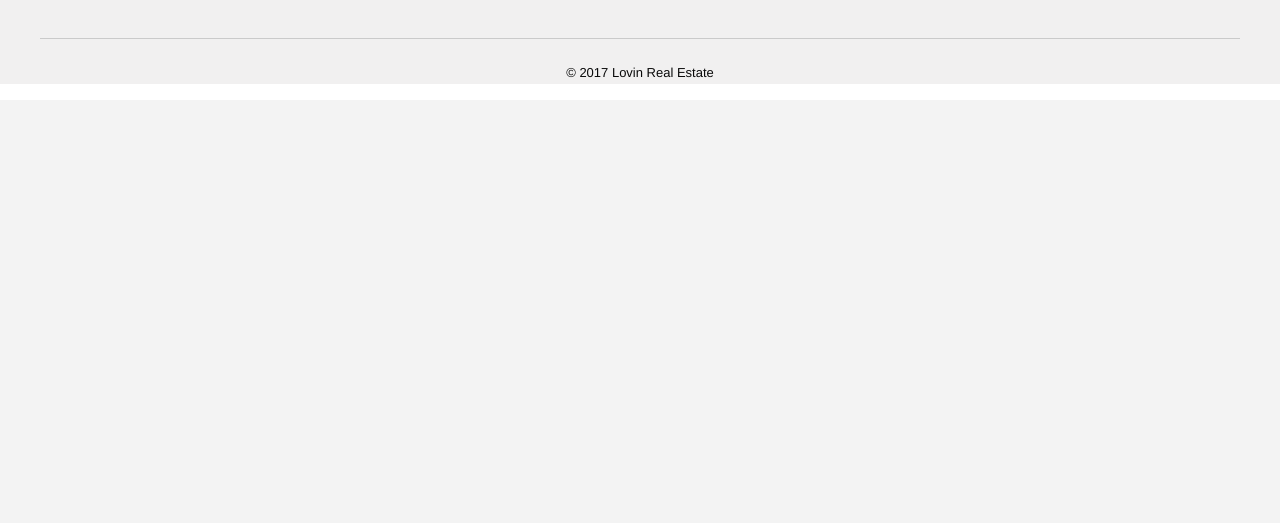
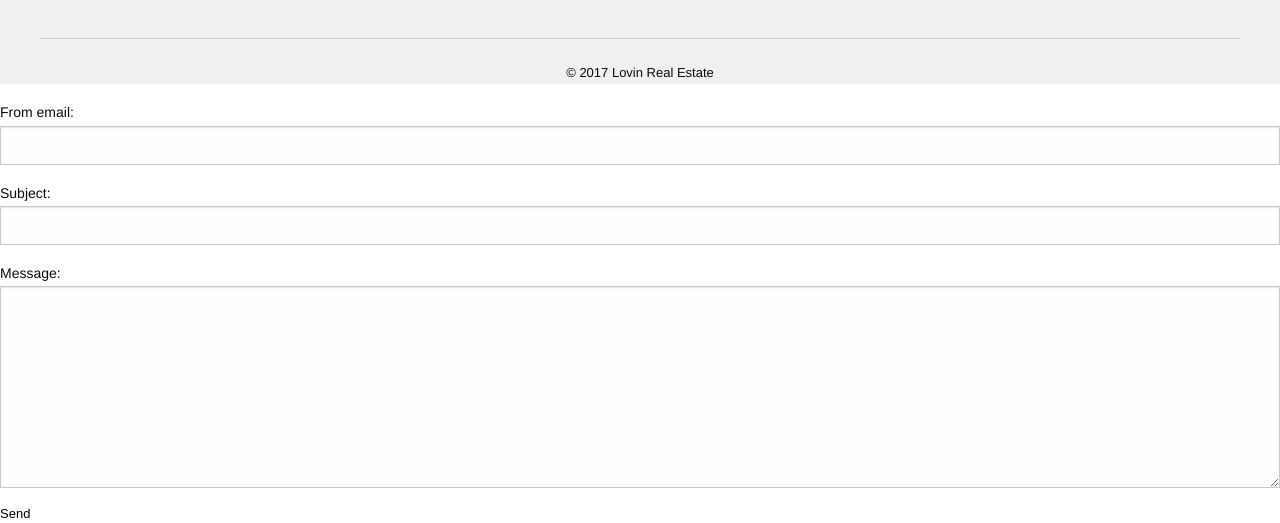
Before and after one commit to andrewryan/LovinRealEstate, a Django app: page / in a window 1280 px wide. Shown: the part 1149-1672 px from the top of the page. Before the commit the page ends 1227 px from the top, so only its background shows below. Run offline with Django 3.2, Linux system fonts and the light colour scheme; some libraries are stand-ins or nearby versions.

Commit message:
created success page, email to console working not fully integrated yet

```diff
--- /dev/null
+++ b/reApp/forms.py
@@ -0,0 +1,7 @@
+from django import forms
+
+
+class ContactForm(forms.Form):
+    from_email = forms.EmailField(required=True)
+    subject = forms.CharField(required=True)
+    message = forms.CharField(widget=forms.Textarea, required=True)
--- a/reApp/static/css/app.css
+++ b/reApp/static/css/app.css
@@ -12,6 +12,9 @@ div.top-bar-left{
   font-size: 50px;
   font-style: oblique;
   font-family: lucida;
+}
+a.linkColor{
+  color: #000000;
 }
 div.top-bar-right{
   position: absolute;
--- a/reApp/templates/home.html
+++ b/reApp/templates/home.html
@@ -2,7 +2,7 @@
 {% load static %}
 
 {% block title %}
-{{ title }}
+  Sell Your House Today!
 {% endblock %}
 
 {% block content %}
@@ -130,6 +130,14 @@
 
 </div>
 
+<form method="post">
+    {% csrf_token %}
+    {{ form.as_p }}
+    <div class="form-actions">
+      <button type="submit">Send</button>
+    </div>
+</form>
+
 {% endblock %}
 
 {% block script %}
--- a/reApp/urls.py
+++ b/reApp/urls.py
@@ -4,5 +4,7 @@ from . import views
 
 urlpatterns = [
     url(r'^$', views.index, name='index'),
-    # url(r'home',views.home, name='home'),
+    # url(r'^email/$', views.email, name='email'),
+    # url(r'^home/$', views.home, name='home'),
+    url(r'^success/$', views.success, name='success'),
 ]
--- a/reApp/views.py
+++ b/reApp/views.py
@@ -8,18 +8,39 @@ from django.views.decorators.csrf import csrf_exempt
 from django.contrib.auth import authenticate, login, logout, get_user_model
 from django.contrib.auth.decorators import login_required
 from realestateSite import settings
-
+from django.core.mail import send_mail, BadHeaderError
+# from django.http import HttpResponse, HttpResponseRedirect
+# from django.shortcuts import render, redirect
+from .forms import ContactForm
 from .models import *
 
 
+# def index(request):
+#     context = {
+#         'title':"Sell Your House Today!",
+#         }
+#     return render(request,'home.html',context)
+
+
 def index(request):
-    context = {
+    if request.method == 'GET':
+        form = ContactForm()
+    else:
+        form = ContactForm(request.POST)
+        if form.is_valid():
+            subject = form.cleaned_data['subject']
+            from_email = form.cleaned_data['from_email']
+            message = form.cleaned_data['message']
+            try:
+                send_mail(subject, message, from_email, ['admin@example.com'])
+            except BadHeaderError:
+                return HttpResponse('Invalid header found.')
+            return redirect('success')
+    return render(request, "home.html", {'form': form})
+
+
+def success(request):
+    title = {
         'title':"Sell Your House Today!",
         }
-    return render(request,'home.html',context)
-
-# def home(request):
-#     context = {
-#         'title':'Home',
-#     }
-#     return render(request, 'home.html', context)
+    return render(request,'success.html',title)
--- a/realestateSite/settings.py
+++ b/realestateSite/settings.py
@@ -124,3 +124,5 @@ STATIC_ROOT = os.path.join(BASE_DIR,"static")
 STATICFILES_DIRS = [
     os.path.join(BASE_DIR, "reApp","static"),
 ]
+
+EMAIL_BACKEND = 'django.core.mail.backends.console.EmailBackend'
```
Also changed, not shown: reApp/templates/success.html (added, +43 -0 lines).
